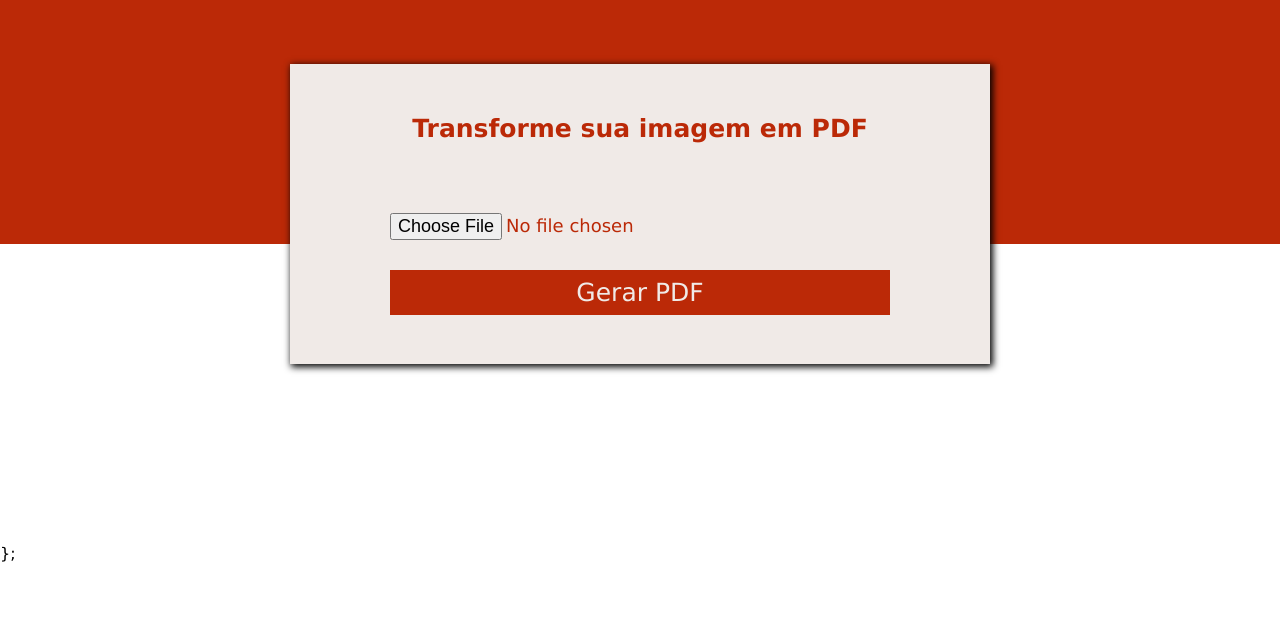
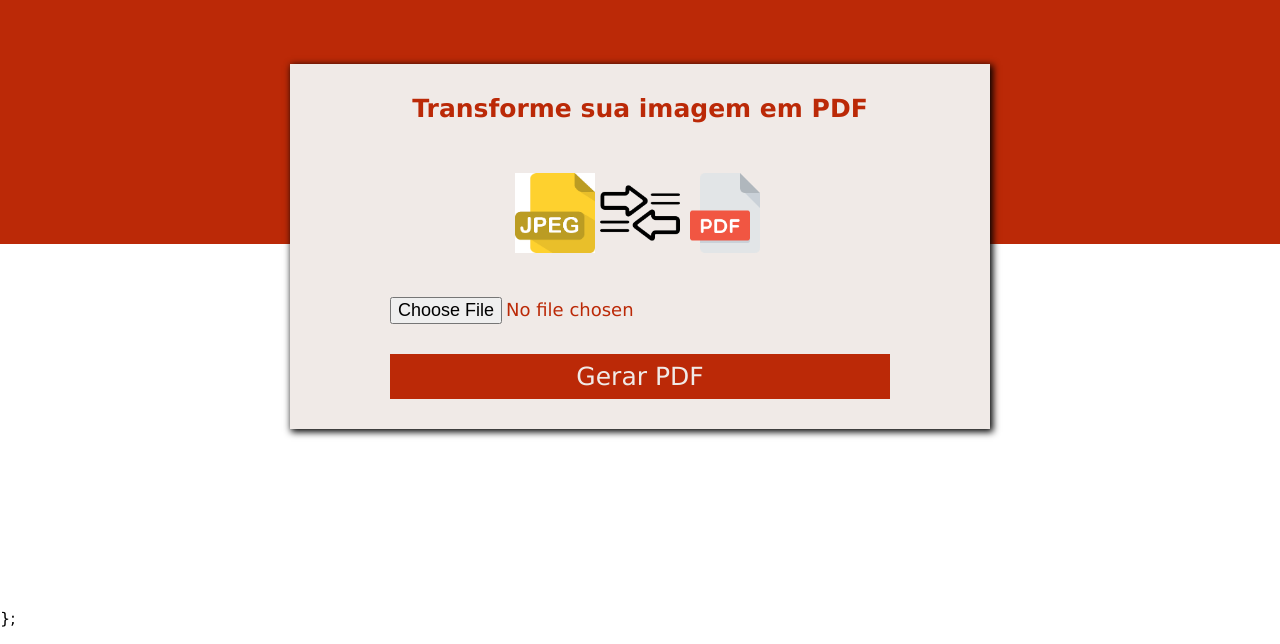
Before and after one commit to julio-r-ai/GeradorDePDF, a plain HTML site: page index.html in a window 1280 px wide. Shown: the part 156-800 px from the top of the page. Drawn offline with Linux system fonts and the light colour scheme.

Commit message:
Adicionando imagem pdf e jpeg no cabeçalho

```diff
--- a/asserts/css/style.css
+++ b/asserts/css/style.css
@@ -15,9 +15,9 @@ header{
     background-color: #f0eae7;
     width: 700px;
     max-width: 100%;
-    height: 300px;
     margin: auto;
     box-shadow: 2px 2px 7px 1px;
+    padding: 30px;
 
     position: relative;
     bottom: 180px;
@@ -64,3 +64,11 @@ header{
     box-shadow: 2px 2px 7px 1px #bb2907;
     transition: 0.5s;
 }
+
+.img{
+    gap: 80px;
+}
+
+.img img{
+    width: 80px;
+}
--- a/index.html
+++ b/index.html
@@ -17,6 +17,11 @@
         <div class="box1">
 
             <div><h1>Transforme sua imagem em PDF</h1></div>
+            <div class="img">
+                <img src="asserts/img/img-jpeg.png" alt="imagem JPEG">
+                <img src="asserts/img/seta.png" alt="imagem seta">
+                <img src="asserts/img/img-pdf.png" alt="imagem PDF">
+            </div>
 
             <div class="faixa"></div>
 
```
Also changed, not shown: asserts/img/img-jpeg.png (added), asserts/img/img-pdf.png (added), asserts/img/seta.png (added).
